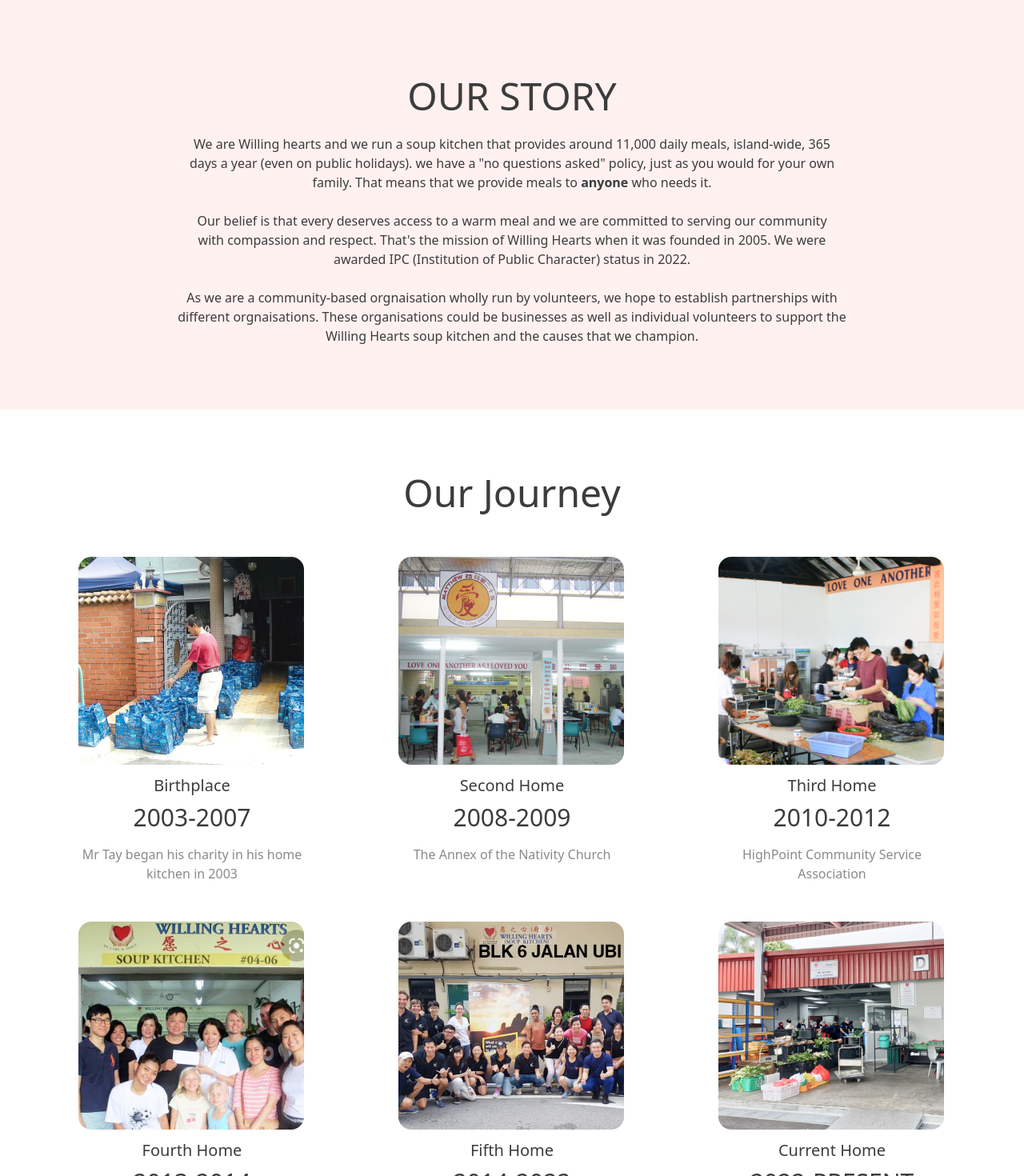
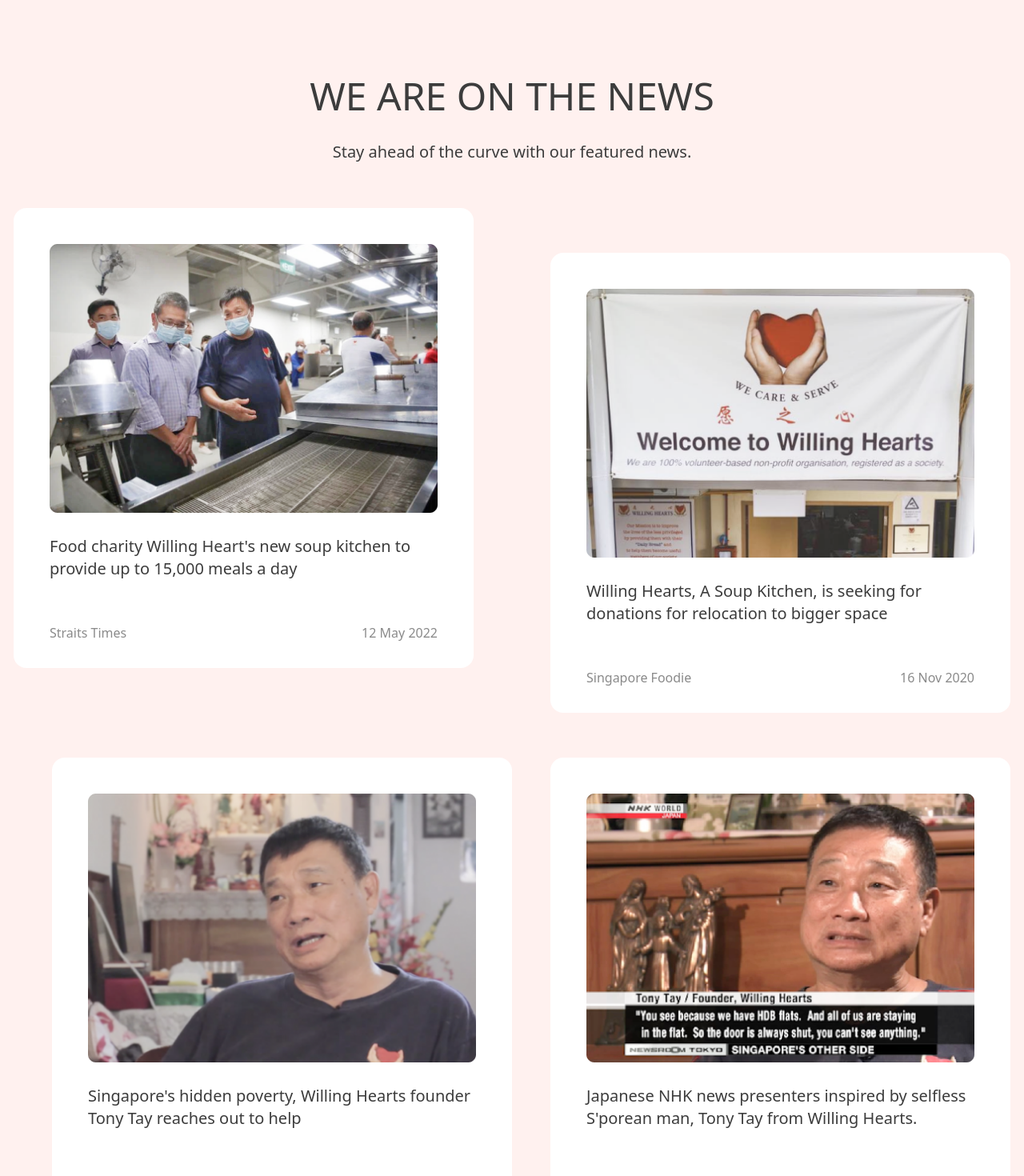
Before and after one commit to Glow-in-the-dark/GA-Project3, a React (Vite) app: page / in a window 1280 px wide. Shown: the top 1470 px of the page at 80% size. Built offline with nearby package versions, Linux system fonts and the light colour scheme.

Commit message:
Completed MVP styling for About Us-News Page

```diff
--- a/src/App.jsx
+++ b/src/App.jsx
@@ -11,9 +11,9 @@ import VolunteerMainPage from "./comp-volunteer/VolunteerMainPage";
 function App() {
   return (
     <div>
-      <AboutUsPage />
+      {/* <AboutUsPage /> */}
       {/* <ProjectsPage /> */}
-      {/* <NewsPage /> */}
+      <NewsPage />
       {/* <FaqPage /> */}
       {/* <CommonComponentExamples /> */}
       {/* <ContactUsPage /> */}
--- a/src/comp-aboutUs/AboutUsPage.jsx
+++ b/src/comp-aboutUs/AboutUsPage.jsx
@@ -4,6 +4,18 @@ import Footer from "../comp-commons/Footer";
 import homeDataset from "../datasets/home";
 
 const AboutUsPage = () => {
+  const disp = homeDataset.map((home) => {
+    return (
+      <Journey
+        key={home.id}
+        image={home.image}
+        homeName={home.homeName}
+        year={home.year}
+        content={home.content}
+      />
+    );
+  });
+
   return (
     <div className="bg-secondary text-greyscale1 pt-24">
       {/* Section 1: Our story */}
@@ -41,17 +53,7 @@ const AboutUsPage = () => {
         <div className="w-[1200px] mx-auto">
           <h1 className="text-center mb-14">Our Journey</h1>
           <div className="grid grid-cols-3 gap-x-0 gap-y-12 justify-items-center">
-            {homeDataset.map((home) => {
-              return (
-                <Journey
-                  key={home.id}
-                  image={home.image}
-                  homeName={home.homeName}
-                  year={home.year}
-                  content={home.content}
-                />
-              );
-            })}
+            {disp}
           </div>
         </div>
       </div>
--- a/src/comp-aboutUs/Components/NewsCard.jsx
+++ b/src/comp-aboutUs/Components/NewsCard.jsx
@@ -2,16 +2,16 @@ import React from "react";
 
 const NewsCard = (props) => {
   return (
-    <>
-      <a href={props.newsLink}>
-        <div className="newsCard">
-          <img className="newsImage" src={props.image}></img>
-          <label className="newsContent">{props.newsContent}</label>
-          <label className="newsSource">{props.newsSource}</label>
-          <label className="newsDate">{props.newsDate}</label>
-        </div>
+    <div className="bg-white w-[575px] h-[575px] p-[45px] rounded-2xl">
+      <a href={props.newsLink} target="_blank">
+        <img src={props.image} className="hover:scale-105 mb-7" />
+        <p className="text-xl mb-14 h-[54px]">{props.newsContent}</p>
       </a>
-    </>
+      <div className="text-greyscale2 flex flex-row">
+        <p className="flex-grow">{props.newsSource}</p>
+        <p>{props.newsDate}</p>
+      </div>
+    </div>
   );
 };
 
--- a/src/comp-aboutUs/NewsPage.jsx
+++ b/src/comp-aboutUs/NewsPage.jsx
@@ -1,11 +1,11 @@
 import React from "react";
 import NewsCard from "./Components/NewsCard";
+import Footer from "../comp-commons/Footer";
 import newsDataset from "../datasets/news";
 
 const NewsPage = () => {
-  const disp = newsDataset.map((news, id) => {
+  const disp = newsDataset.map((news) => {
     return (
-      <div className="newsCard">
       <NewsCard
         image={news.image}
         newsLink={news.newsLink}
@@ -13,19 +13,25 @@ const NewsPage = () => {
         newsSource={news.newsSource}
         newsDate={news.newsDate}
       />
-      </div>
     );
   });
 
   return (
-    <>
-      <h1 className="newsHeader">WE ARE ON THE NEWS</h1>
-      <br />
-      <label className="newsLabel">
+    <div className="bg-secondary text-greyscale1 pt-24">
+      {/* Section 1: Headings */}
+      <h1 className="text-center mb-8">WE ARE ON THE NEWS</h1>
+      <p className="text-xl text-center mb-14">
         Stay ahead of the curve with our featured news.
-      </label>
+      </p>
+
+      {/* Section 2: News cards */}
+      <div className="grid grid-cols-2 w-fit mx-auto space-x-12 space-y-14 mb-12">
         {disp}
-    </>
+      </div>
+
+      {/* Section 3: Footer */}
+      <Footer />
+    </div>
   );
 };
 
--- a/src/datasets/news.js
+++ b/src/datasets/news.js
@@ -40,7 +40,7 @@ const newsDataset = [
     newsLink:
       "https://www.straitstimes.com/singapore/quiet-abiding-dedication-to-sharing-food-wins-singaporean-the-magsaysay-awards",
     newsContent:
-      "'Queit, abiding dedication' to sharing food wins Willing Hearts founder Tony Tay the Magsaysay awards",
+      "'Quiet, abiding dedication' to sharing food wins Willing Hearts founder Tony Tay the Magsaysay awards",
     newsSource: "Straits Times",
     newsDate: "28 Jul 2017",
   },
```
Lines whose indentation alone changed are shown as unchanged.
